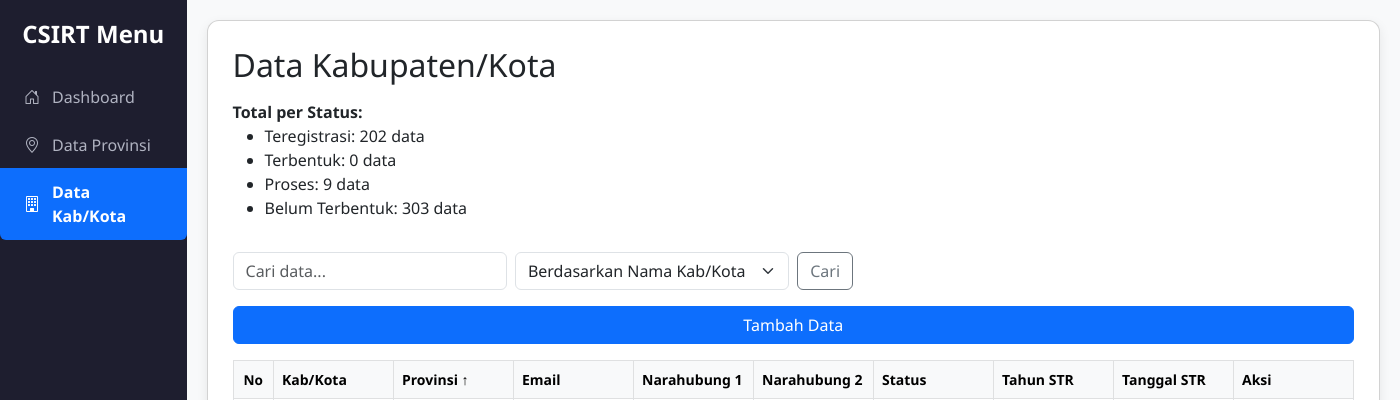
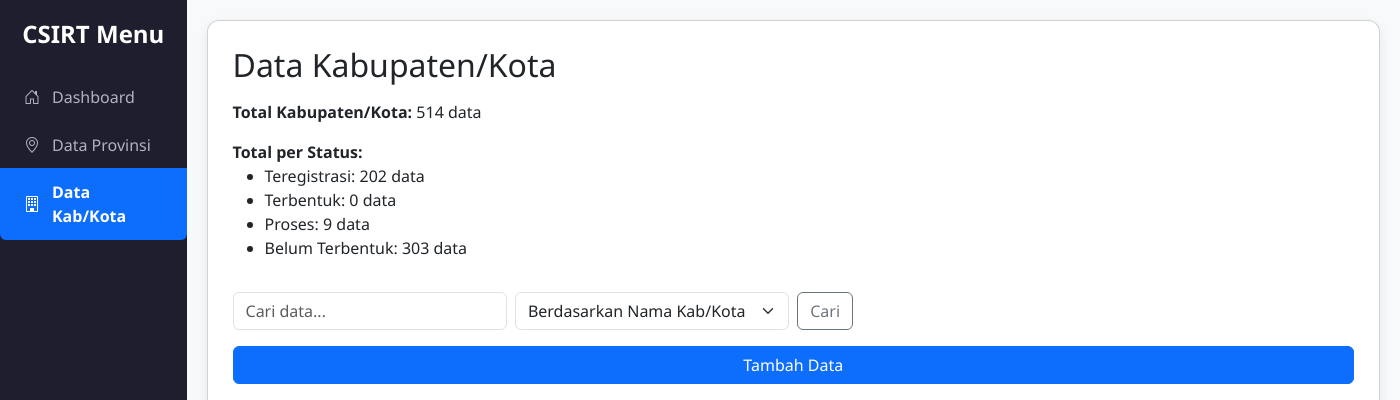
Before and after one commit to VascoZ/dashboard-csirt-pemda, a PHP site: page /kabkot.php in a window 1400 px wide. Shown: the top 400 px of the page. Run offline with PHP 8.4, Linux system fonts and the light colour scheme; data comes from the database, SQL or seed files in the repository.

Commit message:
Update kabkot.php

```diff
--- a/kabkot.php
+++ b/kabkot.php
@@ -123,7 +123,11 @@
 <div class="content">
     <div class="card">
         <h2 class="mb-3">Data Kabupaten/Kota</h2>
-
+        <?php
+        $total_result = $conn->query("SELECT COUNT(*) AS total FROM kabkot");
+        $total_row = $total_result->fetch_assoc();
+        echo "<p><strong>Total Kabupaten/Kota:</strong> {$total_row['total']} data</p>";
+        ?>
         <?php
         $search = trim($_GET['search'] ?? '');
         $search_by = $_GET['search_by'] ?? 'nama';
```
